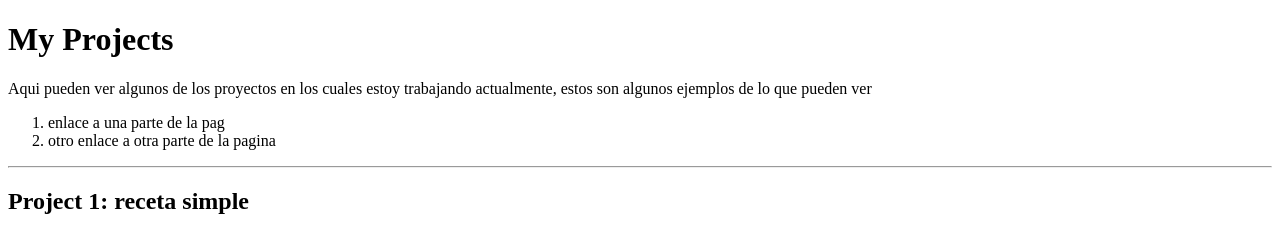
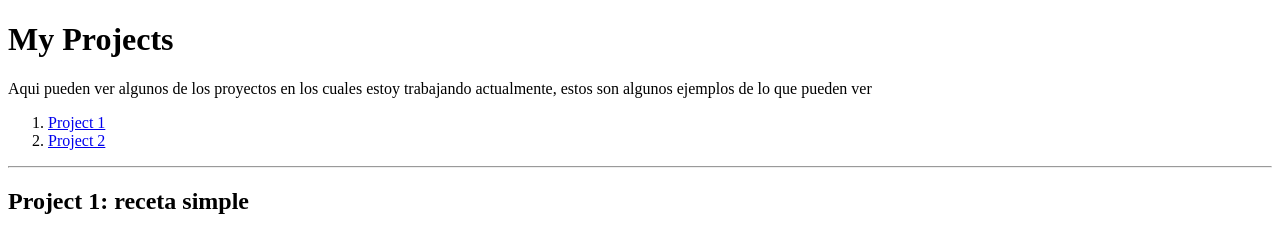
Before and after one commit to Sam223666/tier-1-training-general-knowledge-final, a plain HTML site: page projects.html in a window 1280 px wide. Shown: the top 232 px of the page. Drawn offline with Linux system fonts and the light colour scheme.

Commit message:
pagina 2.0

```diff
--- a/projects.html
+++ b/projects.html
@@ -9,16 +9,16 @@
     <h1>My Projects</h1>
     <p>Aqui pueden ver algunos de los proyectos en los cuales estoy trabajando actualmente, estos son algunos ejemplos de lo que pueden ver</p>
 <ol>
-    <li>enlace a una parte de la pag</li>
-    <li>otro enlace a otra parte de la pagina</li>
+    <li><a href="#project 1">Project 1</a></li>
+    <li><a href="#project 2">Project 2</a></li>
     </ol>
     <hr>
-<h2>Project 1: receta simple</h2>
+<h2 id="project 1">Project 1: receta simple</h2>
 <p> aqui hay un ejemplo y aqui pueden ver el enlace <a href="enlace">enlace</a></p>
 <img src="Imagenes/12.png" alt="12.png" width="200" height="150
 ">
 <hr>
-<h2>Project 2: fundamentos basicos</h2>
+<h2 id="project 2">Project 2: fundamentos basicos</h2>
 <p>aqui yacen los sueños de alguien que quiere ganar 90 puntos <a href="enlace">enlace 2</a></p>
 <img src="Imagenes/lorito.jpeg" alt="lorito" width="200" height="150
 ">
```
